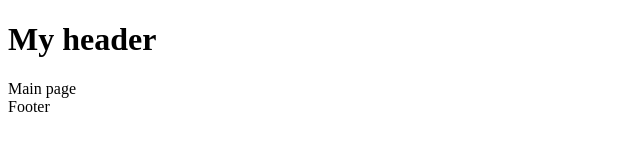
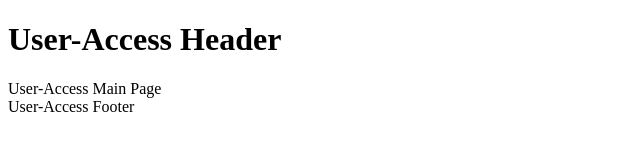
Before and after one commit to nonfermata/test-git-2, a plain HTML site: page index.html in a window 1280 px wide. Shown: the whole page, without its empty margins (0-640 px from the left). Drawn offline with Linux system fonts and the light colour scheme.

Commit message:
well features

```diff
--- a/index.html
+++ b/index.html
@@ -8,13 +8,13 @@
 </head>
 <body>
     <header>
-        <h1>My header</h1>
+        <h1>User-Access Header</h1>
     </header>
     <main>
-        <span1>Main page</span1>
+        <span1>User-Access Main Page</span1>
     </main>
     <footer>
-        <span1>Footer</span1>
+        <span1>User-Access Footer</span1>
     </footer>
     <script src="index.js"></script>
 </body>
--- a/index.js
+++ b/index.js
@@ -1,7 +1,7 @@
 console.log('ok');
 
-const age = 20;
-if(age >= 18) {
+const someUserAge = 20;
+if(someUserAge >= 18) {
     console.log('Вы совершеннолетний.');
 } else {
     console.log('Вы НЕ совершеннолетний.');
```
